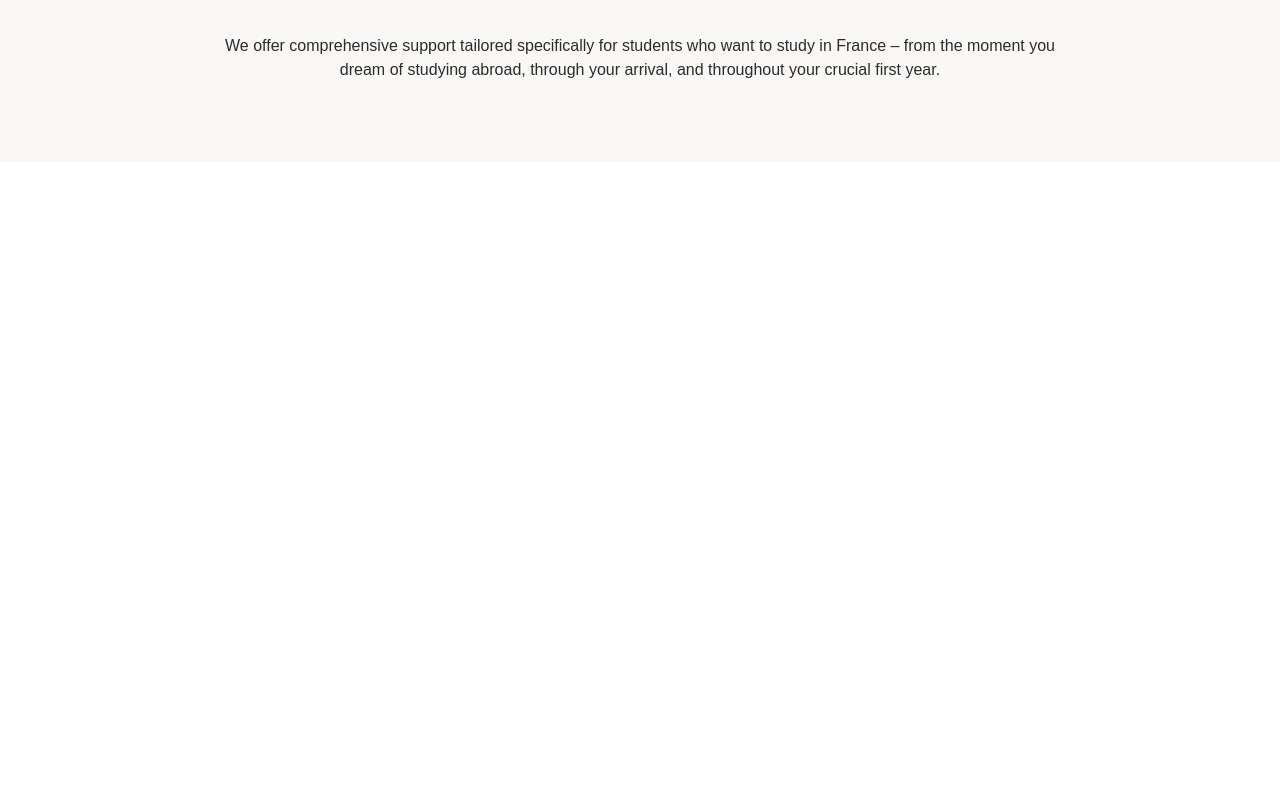
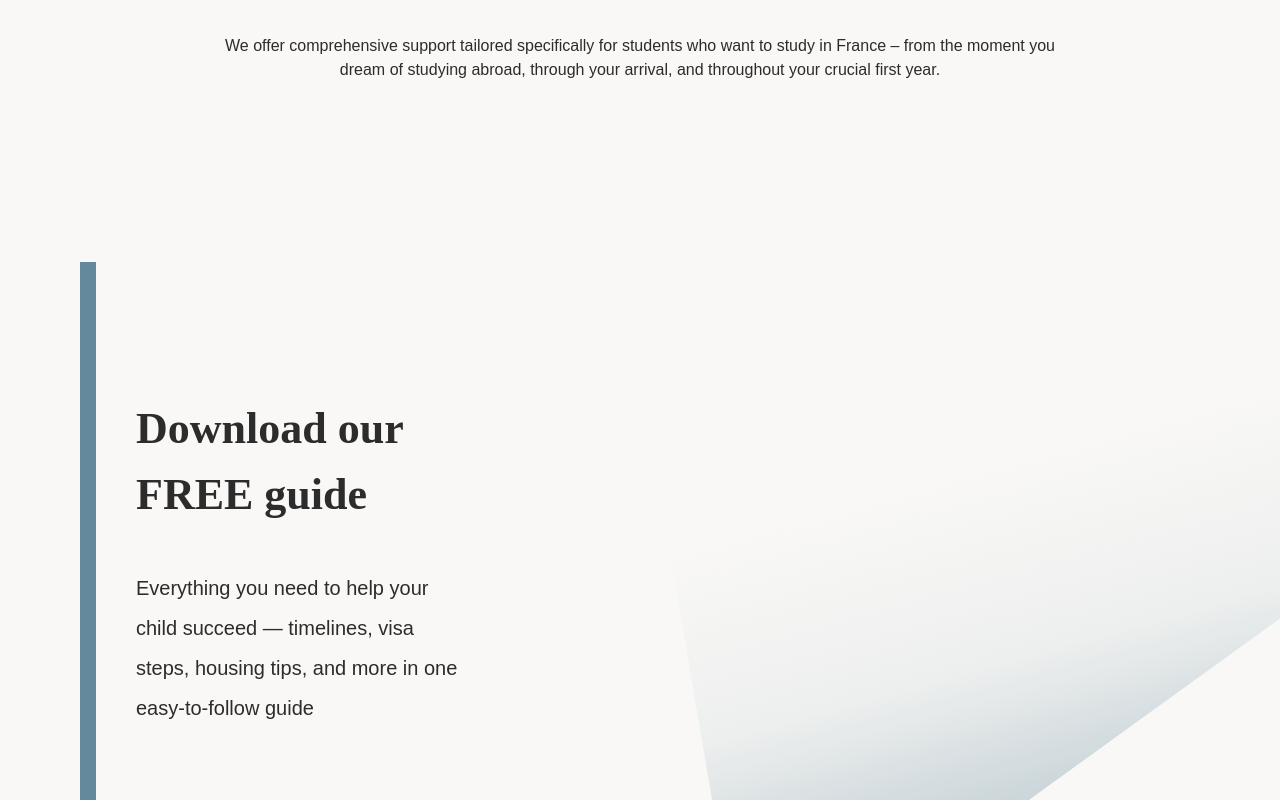
Before and after one commit to JanaJms/edusteps2europe, a React (Create React App) app: page / in a window 1280 px wide. Shown: the part 1420-2220 px from the top of the page. Before the commit the page ends 1582 px from the top, so only its background shows below. Built offline with nearby package versions, Linux system fonts and the light colour scheme.

Commit message:
create download guide section

```diff
--- a/src/Views/Home.js
+++ b/src/Views/Home.js
@@ -1,12 +1,14 @@
 import React from 'react'
 import HeroSection from '../components/views/home/HeroSection'
 import WhyUs from '../components/views/home/WhyUs'
+import DownloadGuide from '../components/views/home/DownloadGuide'
 
 export default function Home() {
   return (
     <div className='flex flex-col w-full'>
       <HeroSection />
       <WhyUs/>
+      <DownloadGuide/>
     </div>
   )
 }
--- /dev/null
+++ b/src/components/views/home/DownloadGuide.js
@@ -0,0 +1,19 @@
+import React from 'react'
+import unionImg from '../../../assets/images/Union.png'
+
+export default function DownloadGuide() {
+    return (
+        <div className='pl-5 lg:pl-20 lg:pr-0 flex items-center justify-between h-screen lg:min-h-screen min-h-max flex-col lg:flex-row '>
+            <div className=' min-h-[300px] h-[75%] flex items-center lg:w-1/3 gap-4 lg:gap-x-10'>
+                <div className='bg-blue w-4 h-full shrink-0' />
+                <div className=' pr-5 h-full flex flex-col justify-center gap-y-4 md:gap-y-10'>
+                    <h1 className='font-playfair font-semibold text-[22px] md:text-[30px] lg:text-[44px] text-wrap'>Download our FREE guide </h1>
+                    <p className='text-wrap font-poppins font-medium text-[14px] md:text-[20px] lg:leading-10'>Everything you need to help your child succeed — timelines, visa steps, housing tips, and more in one easy-to-follow guide</p>
+                </div>
+            </div>
+            <div className='self-end lg:overflow-hidden'>
+                <img src={unionImg} />
+            </div>
+        </div>
+    )
+}
```
Also changed, not shown: src/assets/images/Union.png (added).
